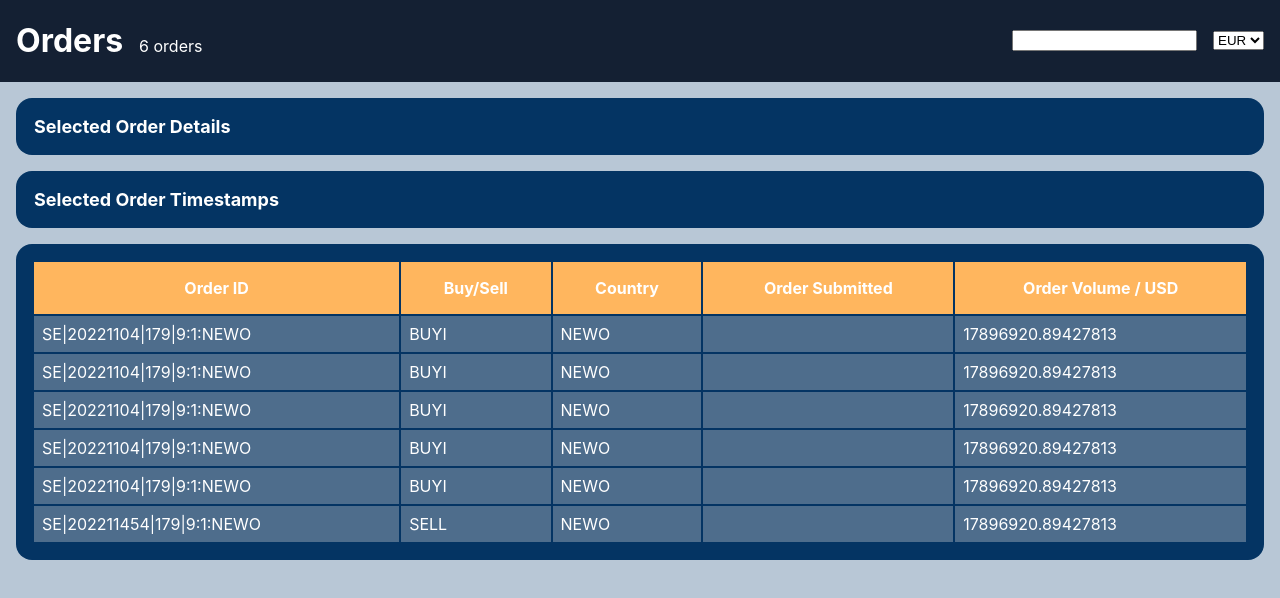
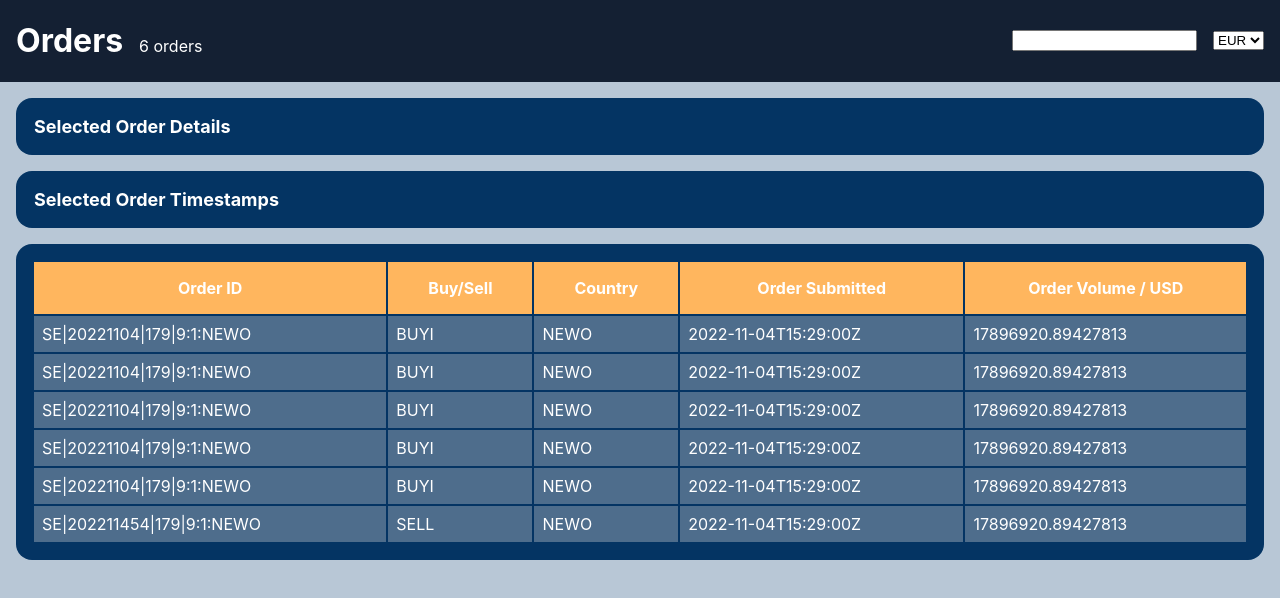
Before and after one commit to ShivamIsHere/assignment-question-1, a React (Create React App) app: page / in a window 1280 px wide. Shown: the top 598 px of the page. Built offline with nearby package versions, Linux system fonts and the light colour scheme.

Commit message:
orderSubmitted

```diff
--- a/src/component/list/List.jsx
+++ b/src/component/list/List.jsx
@@ -6,10 +6,7 @@ import ListHeaderCell from "./ListHeaderCell";
 
 import styles from "./List.module.css";
 
-
-
-
-const List = ({ rows }) => {
+const List = ({ rows, timestamps }) => {
   return (
     <table className={styles.container}>
       <thead>
@@ -22,15 +19,24 @@ const List = ({ rows }) => {
         </ListHeader>
       </thead>
       <tbody>
-        {rows.map((row) => (
+        {rows.map((row) => {
+          const timestamp = timestamps.find(
+            (orderSubmittedDate) => orderSubmittedDate["&id"] === row["&id"]
+          );
+          const orderSubmitted = timestamp
+            ? timestamp.timestamps.orderSubmitted
+            : null;
+
+          return (
             <ListRow>
               <ListRowCell>{row["&id"]}</ListRowCell>
               <ListRowCell>{row.executionDetails.buySellIndicator}</ListRowCell>
               <ListRowCell>{row.executionDetails.orderStatus}</ListRowCell>
-            <ListRowCell>{row.orderSubmitted}</ListRowCell>
+              <ListRowCell>{orderSubmitted}</ListRowCell>
               <ListRowCell>{row.bestExecutionData.orderVolume.USD}</ListRowCell>
             </ListRow>
-        ))}
+          );
+        })}
       </tbody>
     </table>
   );
--- a/src/pages/Dashboard.jsx
+++ b/src/pages/Dashboard.jsx
@@ -2,7 +2,7 @@ import { useState } from "react";
 
 // Data
 import mockData from "../assets/data.json";
-import data from ".././assets/data.json"
+import data from ".././assets/data.json";
 import timestamps from "../assets/timeStamps.json";
 
 // Components
@@ -24,11 +24,11 @@ const Dashboard = () => {
   return (
     <div>
       <div className={styles.header}>
-
-
-      <HeaderTitle primaryTitle="Orders" secondaryTitle={`${data.results.length} orders`}  />
-      {/* <HeaderTitle primaryTitle="Orders" secondaryTitle="6 orders" /> */}
-
+        <HeaderTitle
+          primaryTitle="Orders"
+          secondaryTitle={`${data.results.length} orders`}
+        />
+        {/* <HeaderTitle primaryTitle="Orders" secondaryTitle="6 orders" /> */}
 
         <div className={styles.actionBox}>
           <Search
@@ -53,11 +53,10 @@ const Dashboard = () => {
             title="Selected Order Timestamps"
           />
         </div>
-        <List rows={mockData.results} />
+        <List rows={mockData.results} timestamps={timestamps.results} />
       </div>
     </div>
   );
 };
 
-
 export default Dashboard;
```
Lines whose indentation alone changed are shown as unchanged.
